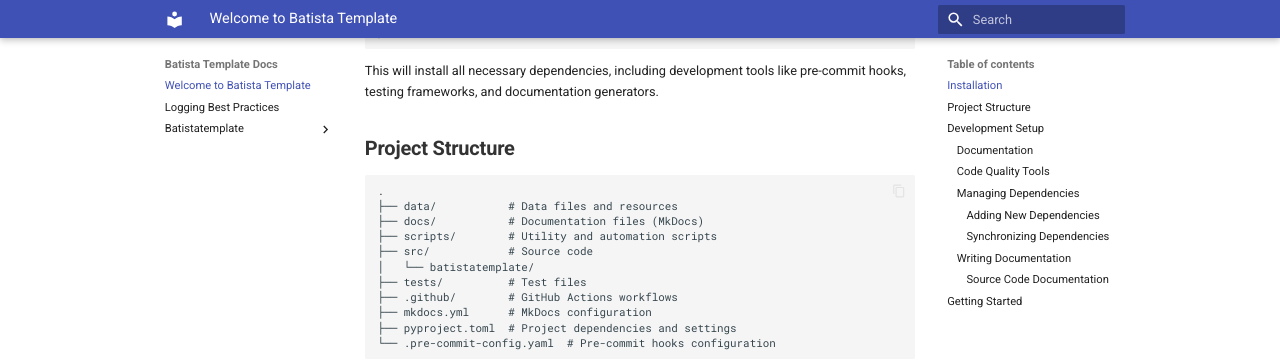
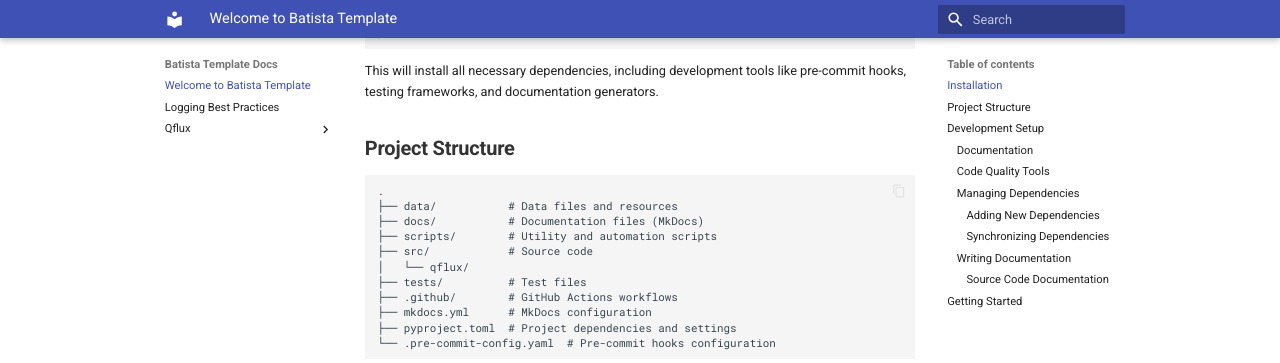
Before and after one commit to batistagroup/qflux, an MkDocs documentation site: the page built from docs/index.md, in a window 1280 px wide and 900 px high, scrolled down 401 px. Shown: the top 363 px of the window. Built offline with MkDocs 1.6.1 and Material for MkDocs 9.7.7, drawn with Linux system fonts in a browser that asks for light colours.

````diff
--- a/docs/index.md
+++ b/docs/index.md
@@ -27,7 +27,7 @@ This will install all necessary dependencies, including development tools like p
 ├── docs/           # Documentation files (MkDocs)
 ├── scripts/        # Utility and automation scripts
 ├── src/            # Source code
-│   └── batistatemplate/
+│   └── qflux/
 ├── tests/          # Test files
 ├── .github/        # GitHub Actions workflows
 ├── mkdocs.yml      # MkDocs configuration
--- a/docs/logging.md
+++ b/docs/logging.md
@@ -4,15 +4,15 @@ This guide explains how to effectively use Python's logging module in our codeba
 
 ## Environment Variables
 
-The application's log level can be controlled using the `BATISTATEMPLATE_LOG_LEVEL` environment variable:
+The application's log level can be controlled using the `QFLUX_LOG_LEVEL` environment variable:
 
 ```bash
 # Set log level for the current session
-export BATISTATEMPLATE_LOG_LEVEL=DEBUG
+export QFLUX_LOG_LEVEL=DEBUG
 python your_script.py
 
 # Or set it for a single command
-BATISTATEMPLATE_LOG_LEVEL=DEBUG python your_script.py
+QFLUX_LOG_LEVEL=DEBUG python your_script.py
 ```
 
 Valid log levels are:
````
Also changed, not shown: docs/qflux/hello.md (renamed from docs/batistatemplate/hello.md), docs/qflux/tests.md (renamed from docs/batistatemplate/tests.md), docs/qflux/workflows.md (renamed from docs/batistatemplate/workflows.md), 3 other files.
